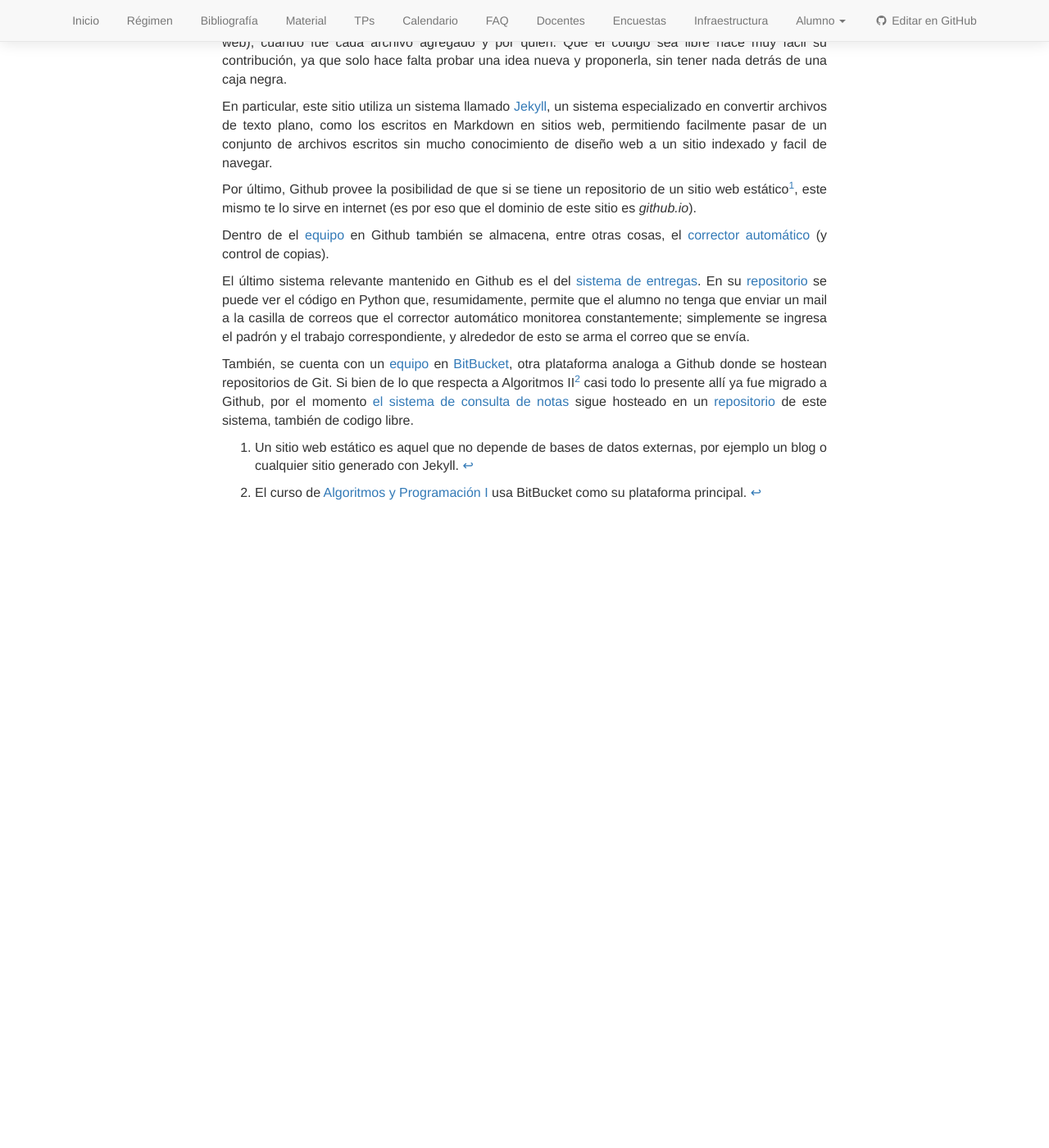
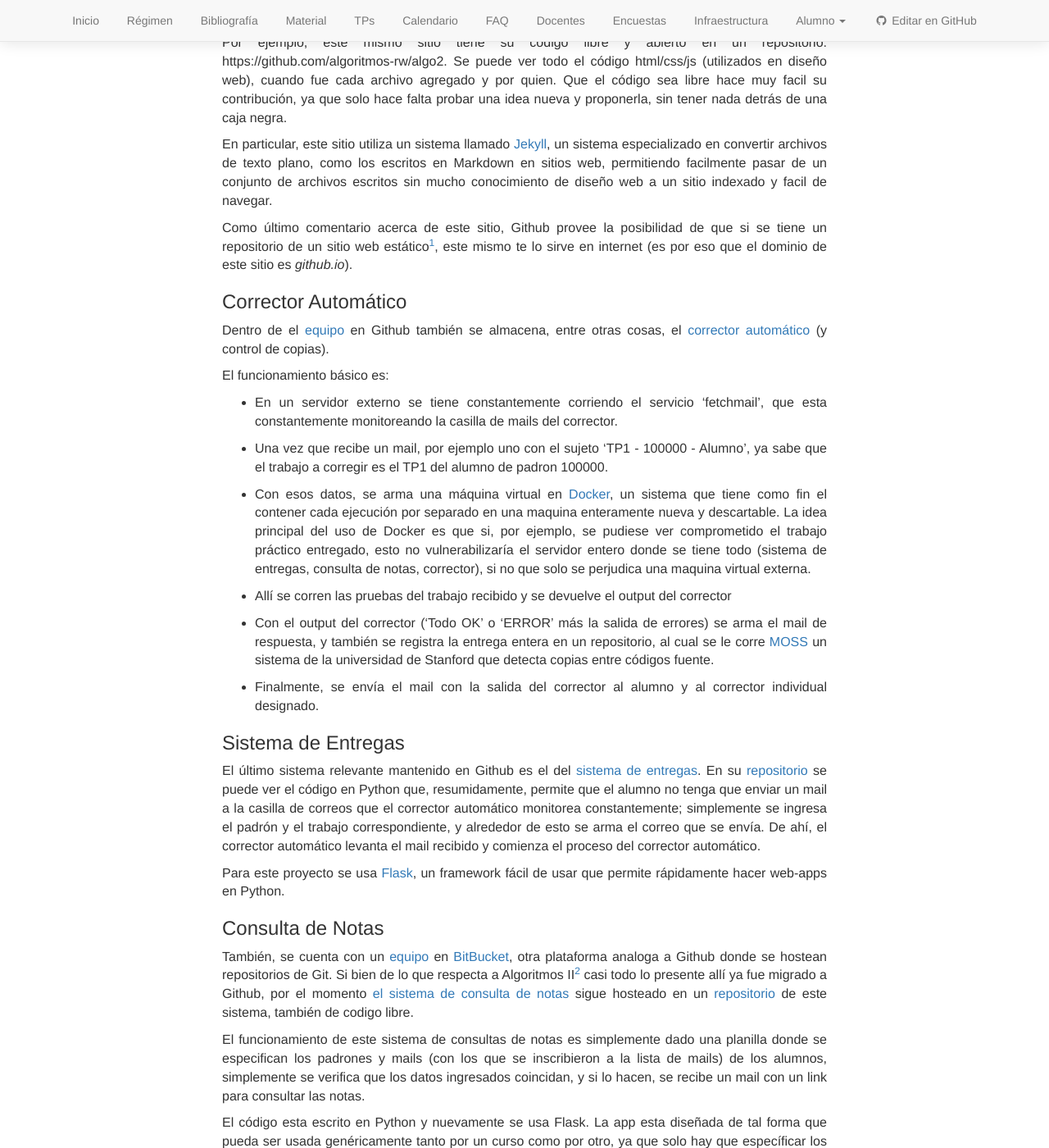
Before and after one commit to algoritmos-rw/algoritmos, a Jekyll site: the page built from static/09_infraestructura.md, in a window 1280 px wide and 1400 px high, scrolled down 270 px. Shown: the whole window at 82% size. Built offline with Jekyll 4.4.1, drawn with Linux system fonts in a browser that asks for light colours; nearby versions of some CDN libraries; before the commit the page ends 900 px from its top, so only the background shows below that; some of the changed text lies outside the part shown.

Commit message:
Agrego info del corrector automatico

```diff
--- a/static/09_infraestructura.md
+++ b/static/09_infraestructura.md
@@ -7,20 +7,47 @@ permalink: /infraestructura/
 Infraestructura del curso
 =========
 
+### Sitio Web
+
 Obviando la lista de correos, la plataforma más utilizada por el curso es [Github](http://github.com/), un sitio dedicado al hosting de repositorios de código (de Git). Estos repositorios contienen tanto el código mismo como su historial de versiones y cambios, mostrando claramente quién modificó qué linea de código, y permitiendo la contribución tanto de gente interna del curso como de gente externa a este, de manera facíl y accesible.
 
 Por ejemplo, este mismo sitio tiene su código libre y abierto en un repositorio: https://github.com/algoritmos-rw/algo2. Se puede ver todo el código html/css/js (utilizados en diseño web), cuando fue cada archivo agregado y por quien. Que el código sea libre hace muy facil su contribución, ya que solo hace falta probar una idea nueva y proponerla, sin tener nada detrás de una caja negra.
 
 En particular, este sitio utiliza un sistema llamado [Jekyll](https://jekyllrb.com/), un sistema especializado en convertir archivos de texto plano, como los escritos en Markdown en sitios web, permitiendo facilmente pasar de un conjunto de archivos escritos sin mucho conocimiento de diseño web a un sitio indexado y facil de navegar.
 
-Por último, Github provee la posibilidad de que si se tiene un repositorio de un sitio web estático[^1], este mismo te lo sirve en internet (es por eso que el dominio de este sitio es *github.io*).
+Como último comentario acerca de este sitio, Github provee la posibilidad de que si se tiene un repositorio de un sitio web estático[^1], este mismo te lo sirve en internet (es por eso que el dominio de este sitio es *github.io*).
+
+### Corrector Automático
 
 Dentro de el [equipo](https://github.com/algoritmos-rw/) en Github también se almacena, entre otras cosas, el [corrector automático](https://github.com/algoritmos-rw/corrector) (y control de copias).
 
-El último sistema relevante mantenido en Github es el del [sistema de entregas]({{site.entregas}}). En su [repositorio](https://github.com/algoritmos-rw/algo2_sistema_entregas) se puede ver el código en Python que, resumidamente, permite que el alumno no tenga que enviar un mail a la casilla de correos que el corrector automático monitorea constantemente; simplemente se ingresa el padrón y el trabajo correspondiente, y alrededor de esto se arma el correo que se envía.
+El funcionamiento básico es:
+
+* En un servidor externo se tiene constantemente corriendo el servicio 'fetchmail', que esta constantemente monitoreando la casilla de mails del corrector.
+
+* Una vez que recibe un mail, por ejemplo uno con el sujeto 'TP1 - 100000 - Alumno', ya sabe que el trabajo a corregir es el TP1 del alumno de padron 100000.
+
+* Con esos datos, se arma una máquina virtual en [Docker](https://docker.com), un sistema que tiene como fin el contener cada ejecución por separado en una maquina enteramente nueva y descartable. La idea principal del uso de Docker es que si, por ejemplo, se pudiese ver comprometido el trabajo práctico entregado, esto no vulnerabilizaría el servidor entero donde se tiene todo (sistema de entregas, consulta de notas, corrector), si no que solo se perjudica una maquina virtual externa.
+
+* Allí se corren las pruebas del trabajo recibido y se devuelve el output del corrector
+
+* Con el output del corrector ('Todo OK' o 'ERROR' más la salida de errores) se arma el mail de respuesta, y también se registra la entrega entera en un repositorio, al cual se le corre [MOSS](http://theory.stanford.edu/~aiken/moss/) un sistema de la universidad de Stanford que detecta copias entre códigos fuente.
+
+* Finalmente, se envía el mail con la salida del corrector al alumno y al corrector individual designado.
+
+### Sistema de Entregas
+
+El último sistema relevante mantenido en Github es el del [sistema de entregas]({{site.entregas}}). En su [repositorio](https://github.com/algoritmos-rw/algo2_sistema_entregas) se puede ver el código en Python que, resumidamente, permite que el alumno no tenga que enviar un mail a la casilla de correos que el corrector automático monitorea constantemente; simplemente se ingresa el padrón y el trabajo correspondiente, y alrededor de esto se arma el correo que se envía. De ahí, el corrector automático levanta el mail recibido y comienza el proceso del corrector automático.
+
+Para este proyecto se usa [Flask](https://palletsprojects.com/p/flask/), un framework fácil de usar que permite rápidamente hacer web-apps en Python.
+
+### Consulta de Notas
 
 También, se cuenta con un [equipo](http://bitbucket.org/fiuba7540) en [BitBucket](https://bitbucket.org/), otra plataforma analoga a Github donde se hostean repositorios de Git. Si bien de lo que respecta a Algoritmos II[^2] casi todo lo presente allí ya fue migrado a Github, por el momento [el sistema de consulta de notas]({{site.notas}}) sigue hosteado en un [repositorio](https://bitbucket.org/fiuba7540/consultar-notas/src/master/) de este sistema, también de codigo libre.
 
+El funcionamiento de este sistema de consultas de notas es simplemente dado una planilla donde se especifican los padrones y mails (con los que se inscribieron a la lista de mails) de los alumnos, simplemente se verifica que los datos ingresados coincidan, y si lo hacen, se recibe un mail con un link para consultar las notas.
 
-[^1]: Un sitio web estático es aquel que no depende de bases de datos externas, por ejemplo un blog o cualquier sitio generado con Jekyll.
+El código esta escrito en Python y nuevamente se usa Flask. La app esta diseñada de tal forma que pueda ser usada genéricamente tanto por un curso como por otro, ya que solo hay que específicar los parametros en un archivo externo.
+
+[^1]: Un sitio web estático es aquel que no depende de bases de datos externas, como por ejemplo un blog o cualquier sitio generado con Jekyll.
 [^2]: El curso de [Algoritmos y Programación I]({{site.algo1}}) usa BitBucket como su plataforma principal.
```
